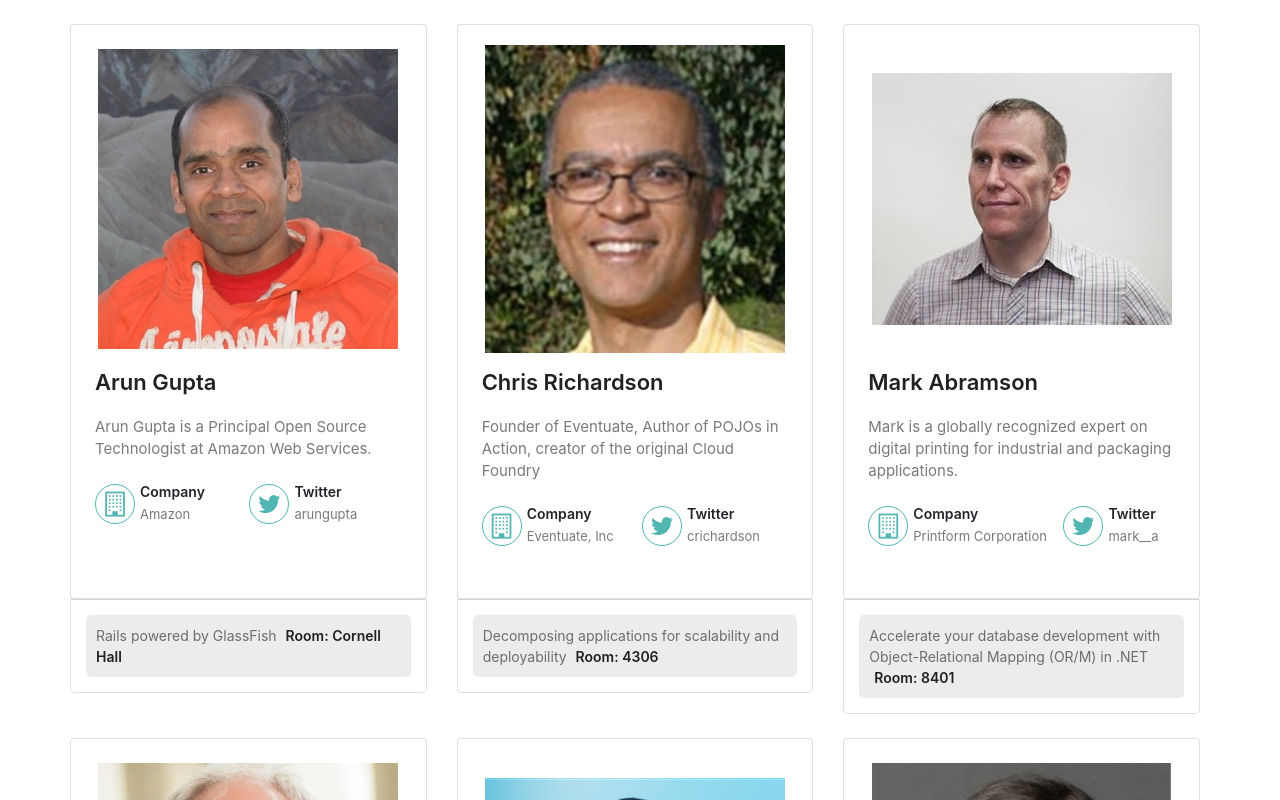
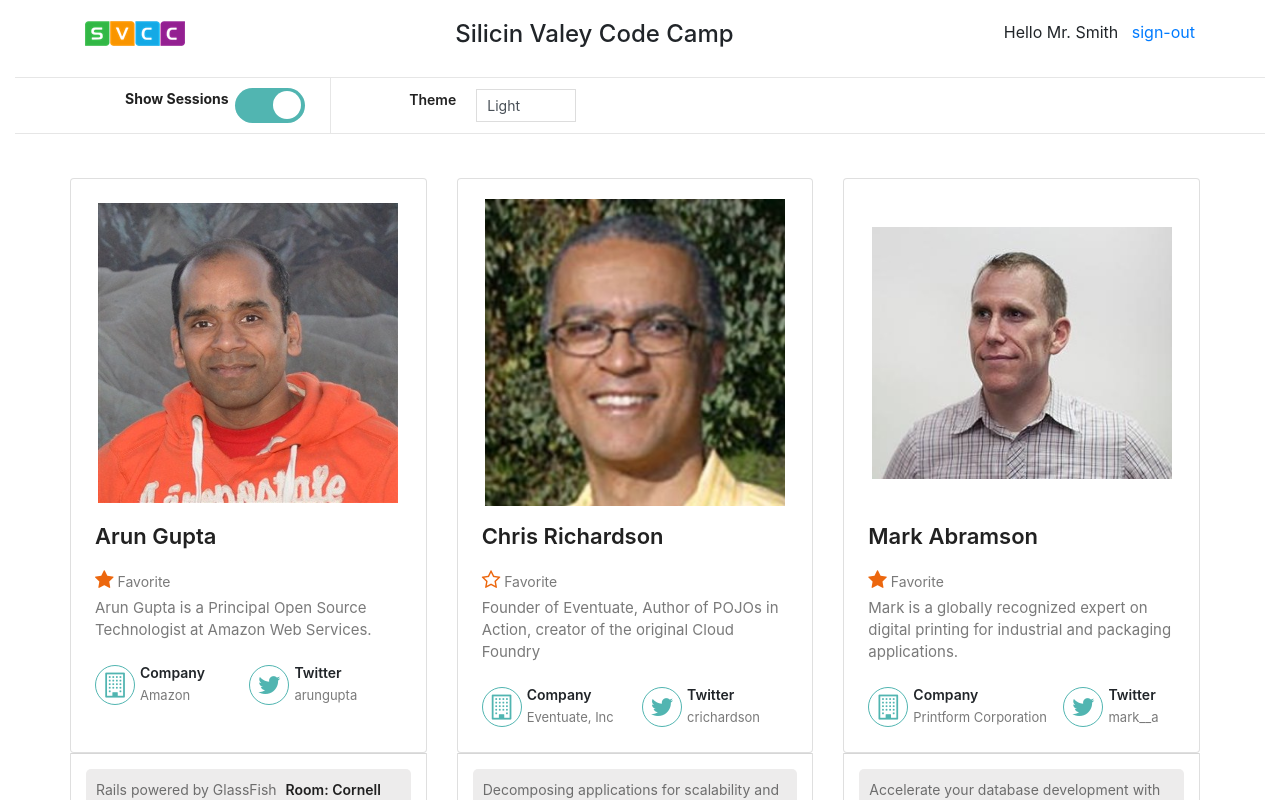
Before and after one commit to mixnov/react0, a Next.js app: page / in a window 1280 px wide. Shown: the top 800 px of the page. Built offline with nearby package versions, Linux system fonts and the light colour scheme.

Commit message:
Favorite

```diff
--- a/pages/index.js
+++ b/pages/index.js
@@ -1,17 +1,8 @@
-import { data } from "../SpeakerData";
-import Speaker from "../src/components/Speaker";
+import App from "../src/components/App";
 
 const IndexPage = () => {
     return (
-        <div className="container speakers-list">
-            <div className="row">
-                {data.map(function (speaker) {
-                    return (
-                        <Speaker key={speaker.id} speaker={speaker} />
-                    );
-                })}
-            </div>
-        </div>
+        <App />
     );
 };
 
--- /dev/null
+++ b/src/components/App.js
@@ -0,0 +1,16 @@
+import Header from "./Header";
+import { useState } from "react";
+import Speakers from "./Speakers";
+
+function App() {
+    const [theme, setTheme] = useState("light");
+
+    return (
+        <div className={"container-fluid " + (theme === "light" ? "light" : "dark")} >
+            <Header theme={theme} />
+            <Speakers theme={theme} setTheme={setTheme} />
+        </div>
+    );
+}
+
+export default App;
--- /dev/null
+++ b/src/components/Header.js
@@ -0,0 +1,31 @@
+function Header({ theme }) {
+    return (
+        <div className="padT4 padB4">
+            <div className="container mobile-container">
+                <div className="d-flex justify-content-between">
+                    <div>
+                        <img alt="SVCC Home Page" src="/images/SVCCLogo.png" />
+                    </div>
+                    <div className="light">
+                        <h4 className={
+                            "header-title" + (theme === "light" ? "" : " text-info")
+                        }>
+                            Silicin Valey Code Camp
+                        </h4>
+
+                    </div>
+                    <div className={
+                        theme === "light" ? "" : "text-info"
+                    }>
+                        Hello Mr. Smith &nbsp;&nbsp;
+                        <span>
+                            <a href="#">sign-out</a>
+                        </span>
+                    </div>
+                </div>
+            </div>
+        </div>
+    )
+}
+
+export default Header;
--- a/src/components/Speaker.js
+++ b/src/components/Speaker.js
@@ -30,7 +30,23 @@ function SpeakerImage({ id, first, last }) {
     );
 }
 
-function SpeakerDemographics({ first, last, bio, company, twitterHandle, favorite }) {
+function SpeakerFavorite({ favorite, onFavoriteToggle }) {
+    return (
+        <div className="action padB1">
+            <span onClick={onFavoriteToggle}>
+                <i
+                    className={
+                        favorite === true ? "fa fa-star orange" : "fa fa-star-o orange"
+                    }
+                />{" "}
+                Favorite{" "}
+            </span>
+        </div>
+    );
+}
+
+
+function SpeakerDemographics({ first, last, bio, company, twitterHandle, favorite, onFavoriteToggle }) {
     return (
         <div className="speaker-info">
             <div className="d-flex justify-content-between mb-3">
@@ -38,6 +54,9 @@ function SpeakerDemographics({ first, last, bio, company, twitterHandle, favorit
                     {first} {last}
                 </h3>
             </div>
+            <SpeakerFavorite
+                favorite={favorite} onFavoriteToggle={onFavoriteToggle}
+            />
             <div>
                 <p className="card-description">{bio}</p>
                 <div className="social d-flex flex-row mt-4">
@@ -55,15 +74,15 @@ function SpeakerDemographics({ first, last, bio, company, twitterHandle, favorit
     );
 }
 
-function Speaker({ speaker }) {
+function Speaker({ speaker, showSessions, onFavoriteToggle }) {
     const { id, first, last, sessions } = speaker;
     return (
         <div className="col-xs-12 col-sm-12 col-md-6 col-lg-4 col-sm-12 col-xs-12">
             <div className="card card-height p-4 mt-4">
                 <SpeakerImage id={id} first={first} last={last} />
-                <SpeakerDemographics {...speaker} />
+                <SpeakerDemographics {...speaker} onFavoriteToggle={onFavoriteToggle} />
             </div>
-            <Sessions sessions={sessions} />
+            {showSessions === true ? <Sessions sessions={sessions} /> : null}
         </div>
 
     );
--- /dev/null
+++ b/src/components/Speakers.js
@@ -0,0 +1,17 @@
+import SpeakersList from "./SpeakersList";
+import SpeakersToolbar from "./SpeakersToolbar";
+import { useState } from "react";
+
+function Speakers({ theme, setTheme }) {
+    const [showSessions, setShowSessions] = useState(true);
+
+    return (
+        <>
+            <SpeakersToolbar theme={theme} setTheme={setTheme} showSessions={showSessions}
+                setShowSessions={setShowSessions} />
+            <SpeakersList showSessions={showSessions} />
+        </>
+    )
+}
+
+export default Speakers;
--- /dev/null
+++ b/src/components/SpeakersList.js
@@ -0,0 +1,38 @@
+import Speaker from "./Speaker";
+import { data } from "../../SpeakerData";
+import { useState } from "react";
+
+function SpeakersList({ showSessions }) {
+
+    const [speakersData, setSpeakersData] = useState(data);
+
+    function onFavoriteToggle(id) {
+        const speakersRecPrevious = speakersData.find(function (rec) {
+            return rec.id === id;
+        });
+        const speakerRecUpdated = {
+            ...speakersRecPrevious,
+            favorite: !speakersRecPrevious.favorite,
+        };
+        const speakersDataNew = speakersData.map(function (rec) {
+            return rec.id === id ? speakerRecUpdated : rec;
+        });
+
+        setSpeakersData(speakersDataNew);
+    }
+
+    return (
+        <div className="container speakers-list">
+            <div className="row">
+                {speakersData.map(function (speaker) {
+                    return (
+                        <Speaker key={speaker.id} speaker={speaker} showSessions={showSessions}
+                            onFavoriteToggle={() => onFavoriteToggle(speaker.id)} />
+                    );
+                })}
+            </div>
+        </div>
+    );
+}
+
+export default SpeakersList;
--- /dev/null
+++ b/src/components/SpeakersToolbar.js
@@ -0,0 +1,43 @@
+function SpeakersToolbar({ theme, setTheme, showSessions, setShowSessions }) {
+
+  return (
+    <section className="toolbar dark-theme-header">
+      <div className="container">
+        <div className="justify-content-between">
+          <ul className="toolrow d-flex flex-column flex-lg-row">
+            <li className="d-flex flex-column flex-md-row">
+              <b>Show Sessions&nbsp;&nbsp;</b>
+              <label className="fav">
+                <input
+                  type="checkbox"
+                  checked={showSessions}
+                  onChange={(event) => {
+                    setShowSessions(event.target.checked);
+                  }}
+                />
+                <span className="switch"></span>
+              </label>
+            </li>
+            <li className="d-flex flex-column flex-md-row ml-sm-5 ml-0">
+              <strong>Theme</strong>
+              <label classname="dropdown">
+                <select
+                  className="form-control theme"
+                  value={theme}
+                  onChange={(event) => {
+                    setTheme(event.target.value);
+                  }}
+                >
+                  <option value="light">Light</option>
+                  <option value="dark">Dark</option>
+                </select>
+              </label>
+            </li>
+          </ul>
+        </div>
+      </div>
+    </section>
+  );
+}
+
+export default SpeakersToolbar;
```
